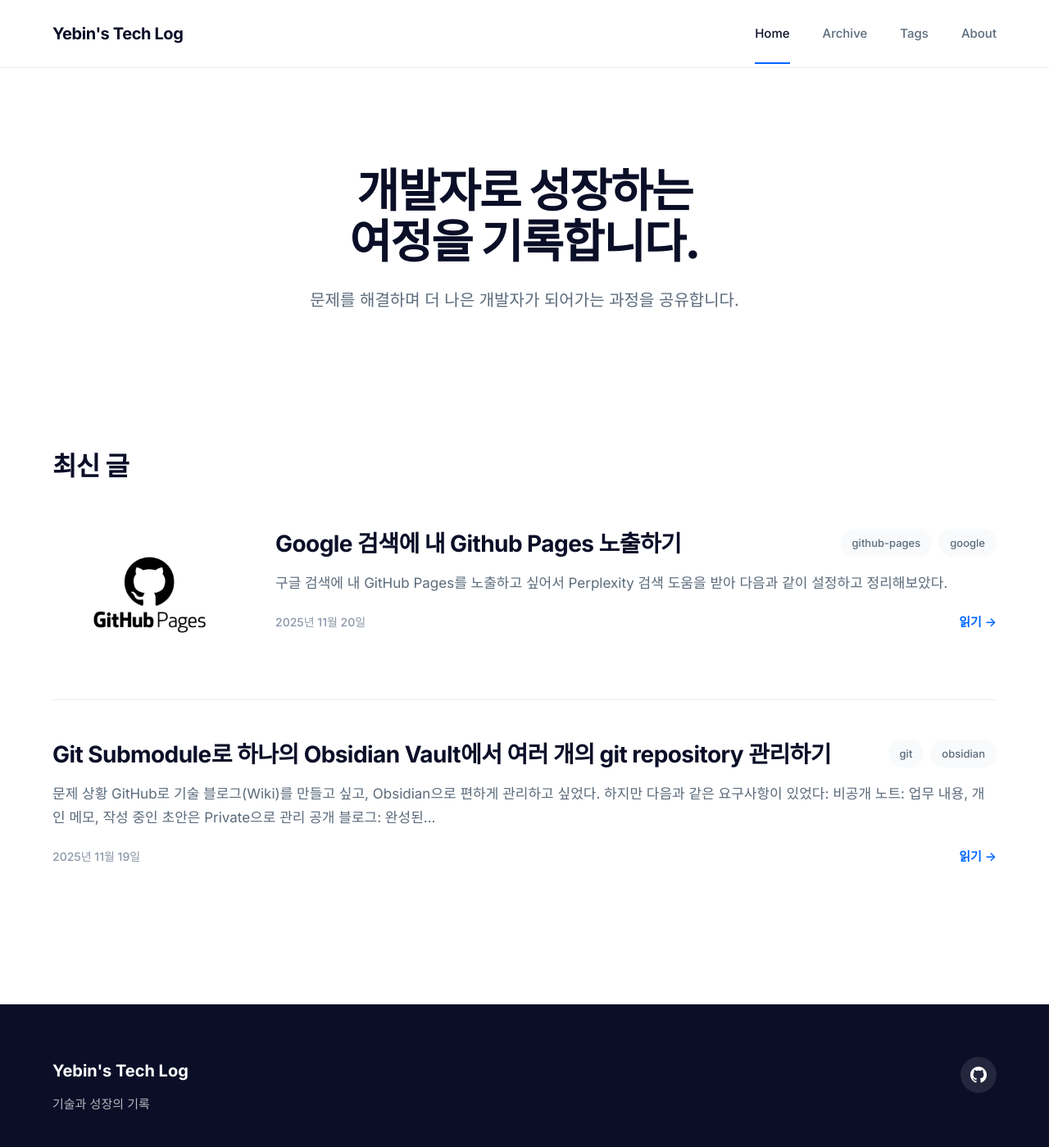
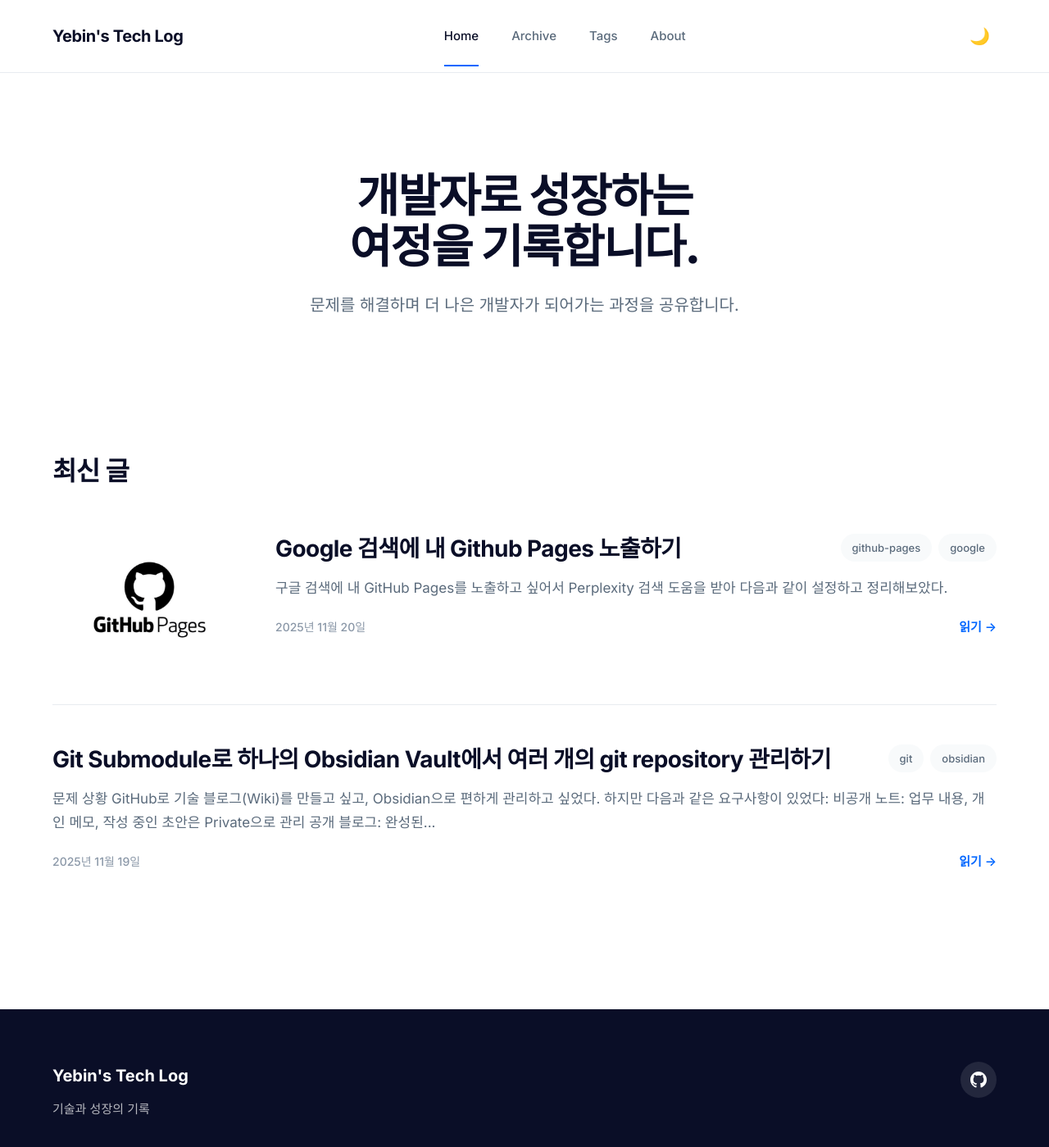
Before and after one commit to yebinable/yebinable.github.io, a Jekyll site: the page built from index.html, in a window 1280 px wide and 1400 px high. Shown: the whole window at 82% size. Built offline with Jekyll 4.4.1, drawn with Linux system fonts in a browser that asks for light colours; the list of posts is cut into pages by our own code.

Commit message:
feat: 다크 모드 토글 버튼 및 스타일 추가
- 헤더에 다크 모드 토글 버튼(theme-toggle) 추가
- CSS에 다크 모드용 색상 변수(body.dark-mode) 정의
- 다크 모드 시 헤더 배경, 코드 블록 스타일 등 조정

```diff
--- a/_layouts/default.html
+++ b/_layouts/default.html
@@ -28,6 +28,7 @@
           <li><a href="{{ '/tags' | relative_url }}" {% if page.url == '/tags/' %}class="active"{% endif %}>Tags</a></li>
           <li><a href="{{ '/about' | relative_url }}" {% if page.url == '/about/' %}class="active"{% endif %}>About</a></li>
         </ul>
+        <button id="theme-toggle" class="theme-toggle" aria-label="다크 모드 토글">🌙</button>
         <button class="menu-toggle" aria-label="메뉴 토글">
           <span></span>
           <span></span>
--- a/assets/css/main.css
+++ b/assets/css/main.css
@@ -1,4 +1,3 @@
-
 /* Reset & Variables */
 * {
   margin: 0;
@@ -21,6 +20,31 @@
   --bg-light: #F8FAFB;
   --border-light: #E8ECF0;
   --transition: all 0.3s cubic-bezier(0.4, 0, 0.2, 1);
+}
+
+/* Dark Mode Variables */
+body.dark-mode {
+  --text-dark: #F7FAFC;
+  --text-gray: #CBD5E0;
+  --text-light: #A0AEC0;
+  --bg-white: #1A202C;
+  --bg-light: #2D3748;
+  --border-light: #4A5568;
+}
+
+/* Header background fix for dark mode */
+body.dark-mode .header {
+  background: rgba(26, 32, 44, 0.9);
+}
+
+/* Code block fix for dark mode */
+body.dark-mode .post-content pre {
+  background: #2D3748;
+}
+
+body.dark-mode .post-content code {
+  background: #2D3748;
+  color: #63B3ED;
 }
 
 body {
@@ -114,6 +138,26 @@
   width: 100%;
   height: 2px;
   background: var(--primary-color);
+}
+
+.theme-toggle {
+  background: none;
+  border: none;
+  cursor: pointer;
+  font-size: 20px;
+  padding: 8px;
+  margin-left: 20px;
+  color: var(--text-dark);
+  transition: var(--transition);
+  display: flex;
+  align-items: center;
+  justify-content: center;
+  border-radius: 50%;
+}
+
+.theme-toggle:hover {
+  background: var(--bg-light);
+  transform: scale(1.1);
 }
 
 .menu-toggle {
```
